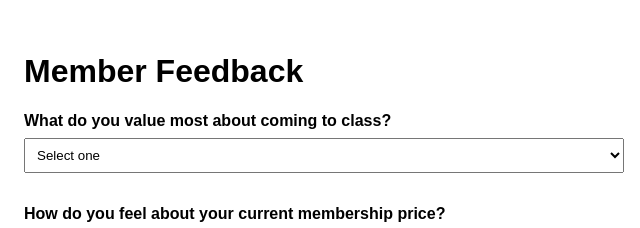
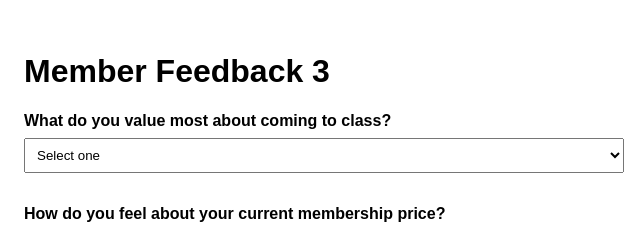
Before and after one commit to dvdsantamaria/nttsurvey, a plain HTML site: page index.html in a window 1280 px wide. Shown: the top 228 px of the page, 316-956 px from the left. Drawn offline with Linux system fonts and the light colour scheme.

Commit message:
Update index.html

```diff
--- a/index.html
+++ b/index.html
@@ -3,7 +3,7 @@
 <head>
   <meta charset="UTF-8" />
   <meta name="viewport" content="width=device-width, initial-scale=1.0"/>
-  <title>Member Feedback 2</title>
+  <title>Member Feedback</title>
   <style>
     body {
       font-family: sans-serif;
@@ -31,7 +31,7 @@
   </style>
 </head>
 <body>
-  <h1>Member Feedback</h1>
+  <h1>Member Feedback 3</h1>
   <form id="feedbackForm">
     <label>What do you value most about coming to class?</label>
     <select name="value_most" required>
```
